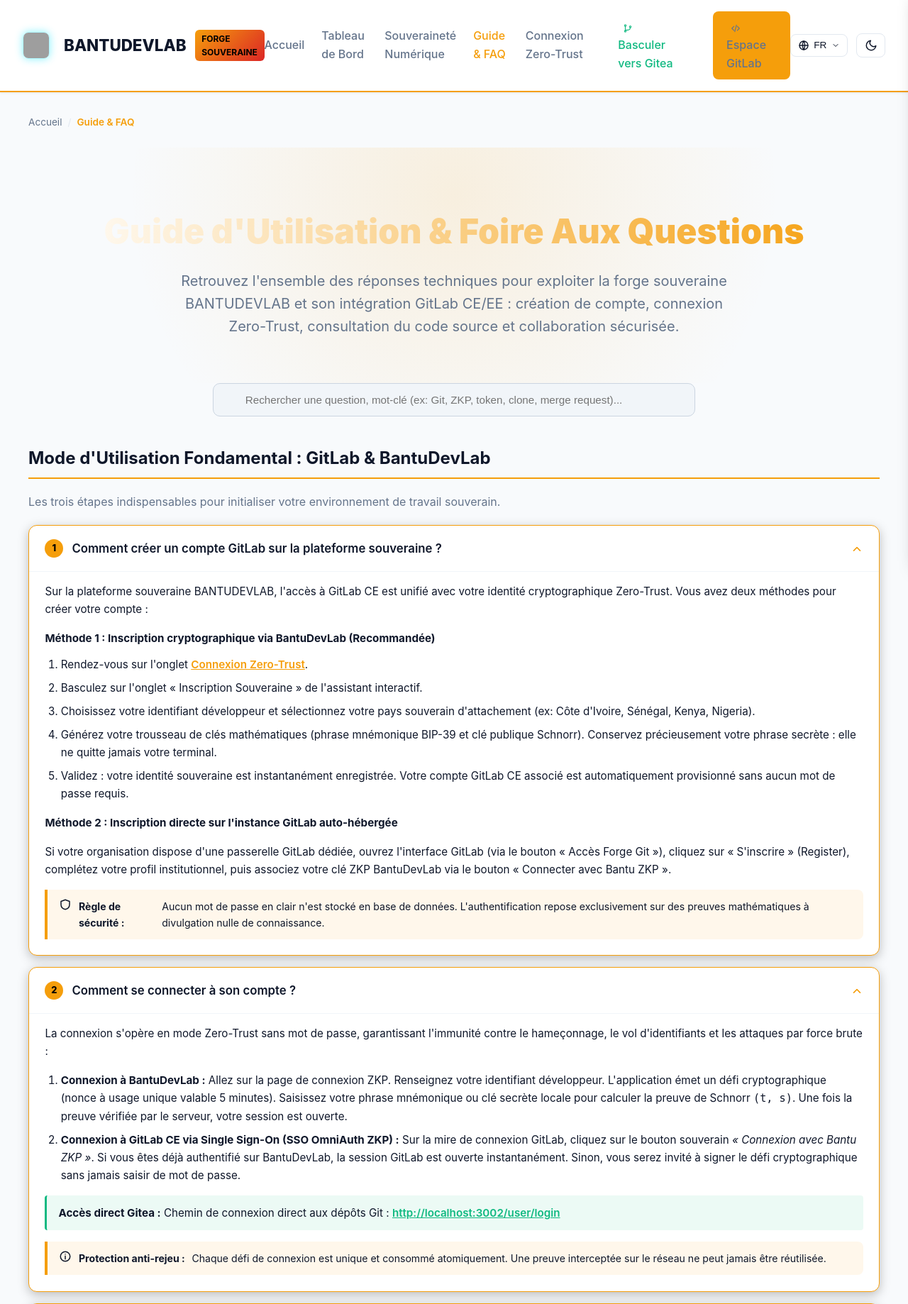
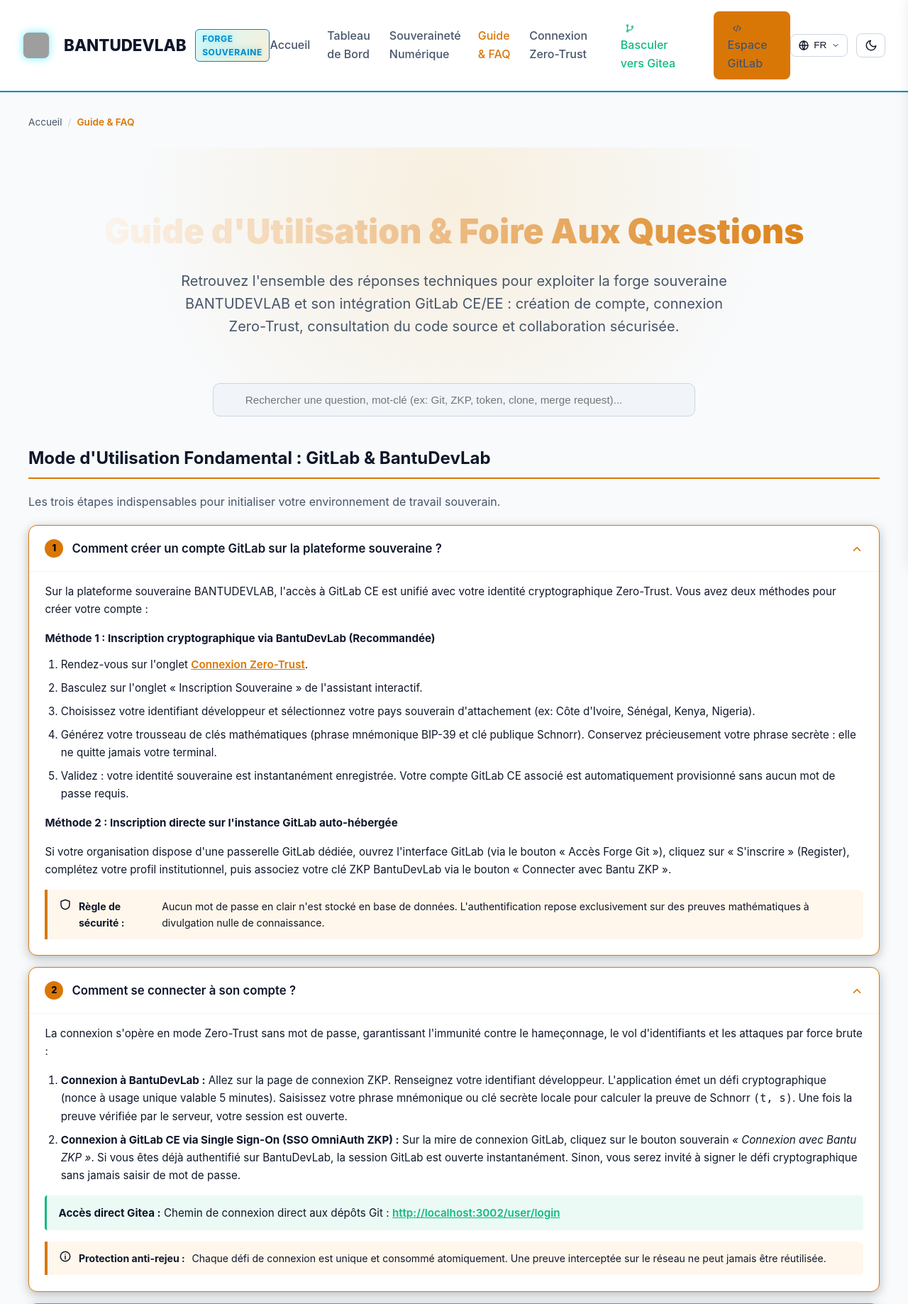
Before and after one commit to OBIEY-TEAM/BANTUDEVLAB, a Django app: page /faq/ in a window 1280 px wide. Shown: the top 1838 px of the page at 71% size. Run offline with Django 5.2, Linux system fonts and the light colour scheme; parts of the project's set-up code (start-up, migrations or seed data) failed here and were passed over; grey boxes are pictures that could not be loaded.

Commit message:
feat(design): charte graphique officielle cyber panafricaine derivee du logo pour bantudevlab et gitea

```diff
--- a/static/css/style.css
+++ b/static/css/style.css
@@ -1,12 +1,23 @@
 :root {
+  /* Charte Graphique Officielle Logo Cyber Panafricain */
+  --neon-blue: #0070f3;
+  --neon-cyan: #00e5ff;
+  --neon-blue-glow: rgba(0, 229, 255, 0.35);
+  --gold-orbit: #f59e0b;
+  --gold-orbit-glow: rgba(245, 158, 11, 0.4);
+
   --primary-african-gold: #f59e0b;
-  --secondary-emerald: #10b981;
-  --tertiary-terracotta: #dc2626;
-  --dark-bg: #0b0f19;
-  --dark-surface: #111827;
-  --dark-border: #1f2937;
-  --text-main: #f9fafb;
-  --text-muted: #9ca3af;
+  --secondary-emerald: #00e5ff;
+  --tertiary-terracotta: #ef4444;
+  --dark-bg: #020617;
+  --dark-surface: #070e1e;
+  --dark-card: #0b1528;
+  --dark-border: rgba(0, 112, 243, 0.22);
+  --dark-border-glow: rgba(0, 229, 255, 0.45);
+  --text-main: #f8fafc;
+  --text-muted: #94a3b8;
+  --card-bg: #0b1528;
+  --nav-bg: rgba(7, 14, 30, 0.95);
 }
 
 body {
@@ -22,8 +33,9 @@ body {
   justify-content: space-between;
   align-items: center;
   padding: 1rem 2rem;
-  background: rgba(17, 24, 39, 0.95);
-  border-bottom: 2px solid var(--primary-african-gold);
+  background: var(--nav-bg);
+  border-bottom: 2px solid var(--neon-cyan);
+  box-shadow: 0 4px 20px rgba(0, 112, 243, 0.15);
 }
 
 .brand {
@@ -37,12 +49,15 @@ body {
 }
 
 .brand-badge {
-  background: linear-gradient(135deg, var(--primary-african-gold), var(--tertiary-terracotta));
+  background: linear-gradient(135deg, rgba(0, 229, 255, 0.18), rgba(245, 158, 11, 0.18));
+  border: 1px solid var(--neon-cyan);
   padding: 0.2rem 0.6rem;
   border-radius: 6px;
   font-size: 0.75rem;
-  color: #000;
+  color: var(--neon-cyan);
   font-weight: bold;
+  letter-spacing: 0.05em;
+  text-shadow: 0 0 8px rgba(0, 229, 255, 0.5);
 }
 
 .nav-links {
@@ -751,11 +766,18 @@ footer {
 
 /* Thème Clair - Surcharges des variables système */
 [data-theme="light"] {
+  --neon-blue: #0051cc;
+  --neon-cyan: #0088cc;
+  --gold-orbit: #d97706;
+  --primary-african-gold: #d97706;
+  --secondary-emerald: #0070f3;
   --dark-bg: #f8fafc;
   --dark-surface: #ffffff;
-  --dark-border: #e2e8f0;
+  --dark-card: #ffffff;
+  --dark-border: #cbd5e1;
+  --dark-border-glow: rgba(0, 81, 204, 0.35);
   --text-main: #0f172a;
-  --text-muted: #64748b;
+  --text-muted: #475569;
   --nav-bg: rgba(255, 255, 255, 0.96);
   --card-bg: #ffffff;
   --shadow-sm: 0 1px 3px rgba(0, 0, 0, 0.08);
```
Also changed, not shown: custom/public/assets/css/theme-github-dark.css.
